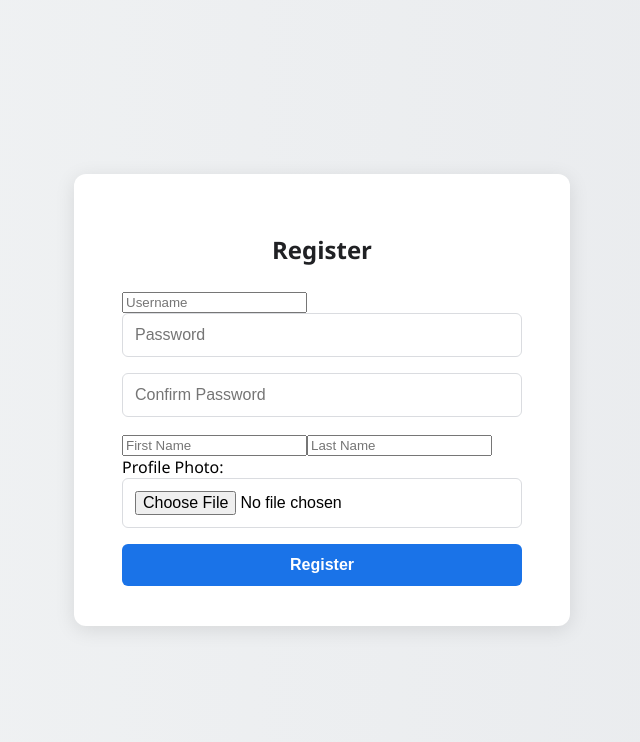
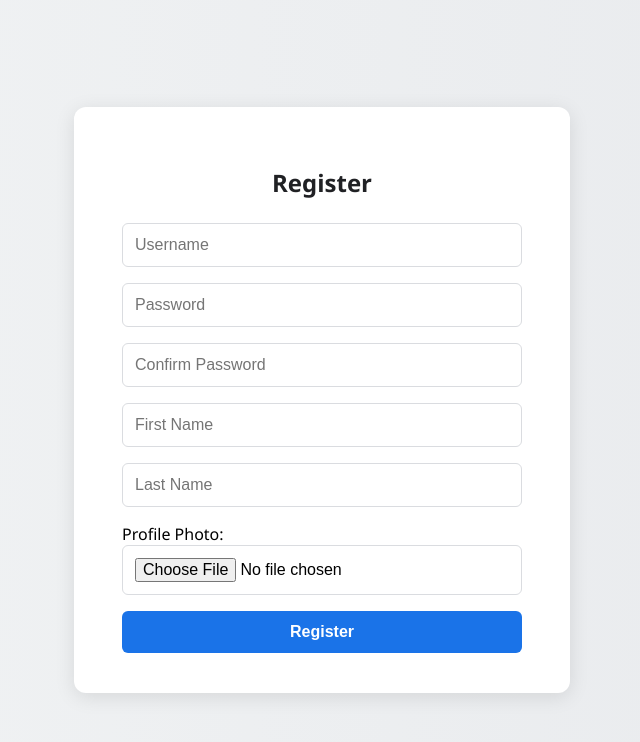
Before and after one commit to nav1s/Bmail, a React (Create React App) app in the folder src/reactfrontend/: page /register in a window 1280 px wide. Shown: the top 742 px of the page, without its empty margins (318-958 px from the left). Built offline with nearby package versions, Linux system fonts and the light colour scheme.

Commit message:
fixed visibility of login and register forms

```diff
--- a/src/reactfrontend/src/styles/AuthForm.css
+++ b/src/reactfrontend/src/styles/AuthForm.css
@@ -27,9 +27,7 @@
 }
 
 /* Input fields (text/password/file) */
-.auth-card input[type="text"],
-.auth-card input[type="password"],
-.auth-card input[type="file"] {
+.auth-card input {
   width: 100%;
   padding: 0.75rem;
   margin-bottom: 1rem;
```
